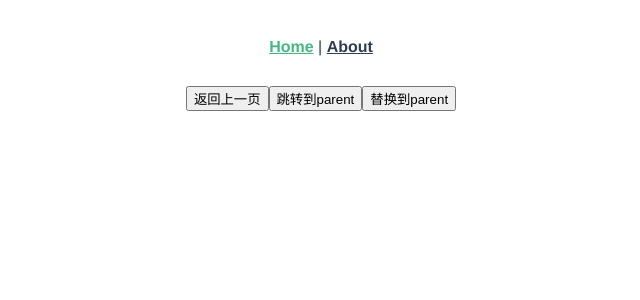
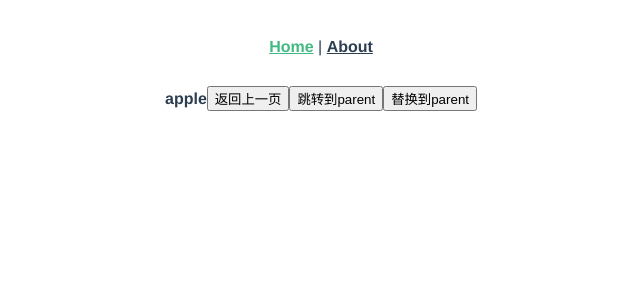
Before and after one commit to weite122/vue-study-demo, a Vue app in the folder vue-course/vue-router/: page / in a window 1280 px wide. Shown: the top 300 px of the page, without its empty margins (319-959 px from the left). Built offline with nearby package versions, Linux system fonts and the light colour scheme.

Commit message:
[A]路由组件传参函数模式

```diff
--- a/vue-course/vue-router/src/router/router.js
+++ b/vue-course/vue-router/src/router/router.js
@@ -5,7 +5,10 @@ export default [
     path: '/',
     alias: '/home_page',
     name: 'home',
-    component: Home
+    component: Home,
+    props: route => ({
+      food: route.query.food
+    })
   },
   {
     path: '/about',
--- a/vue-course/vue-router/src/views/Home.vue
+++ b/vue-course/vue-router/src/views/Home.vue
@@ -1,5 +1,6 @@
 <template>
   <div class="home">
+    <b>{{ food }}</b>
     <button @click="handleClick('back')">返回上一页</button>
     <button @click="handleClick('push')">跳转到parent</button>
     <button @click="handleClick('replace')">替换到parent</button>
@@ -14,6 +15,12 @@ export default {
   name: 'home',
   components: {
     HelloWorld
+  },
+  props: {
+    food: {
+      type: String,
+      default: 'apple'
+    }
   },
   methods: {
     handleClick(type) {
```
